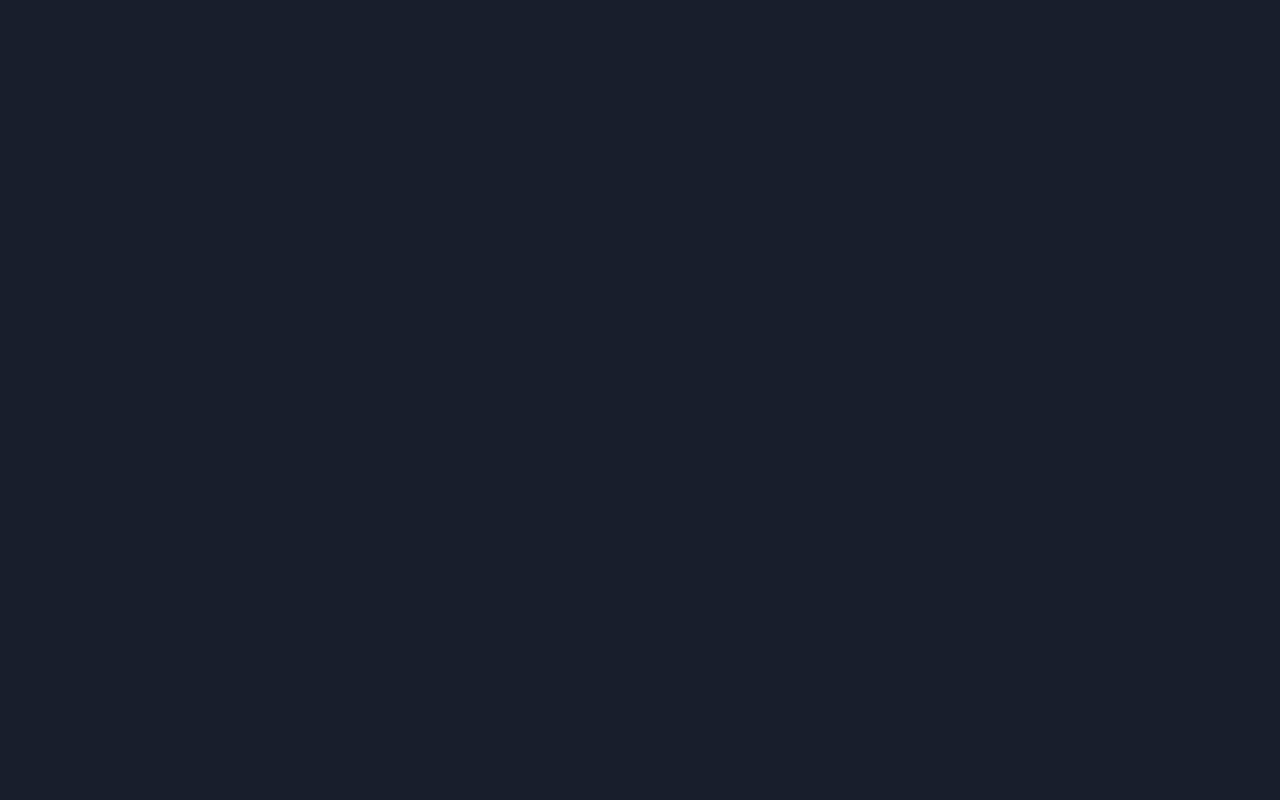
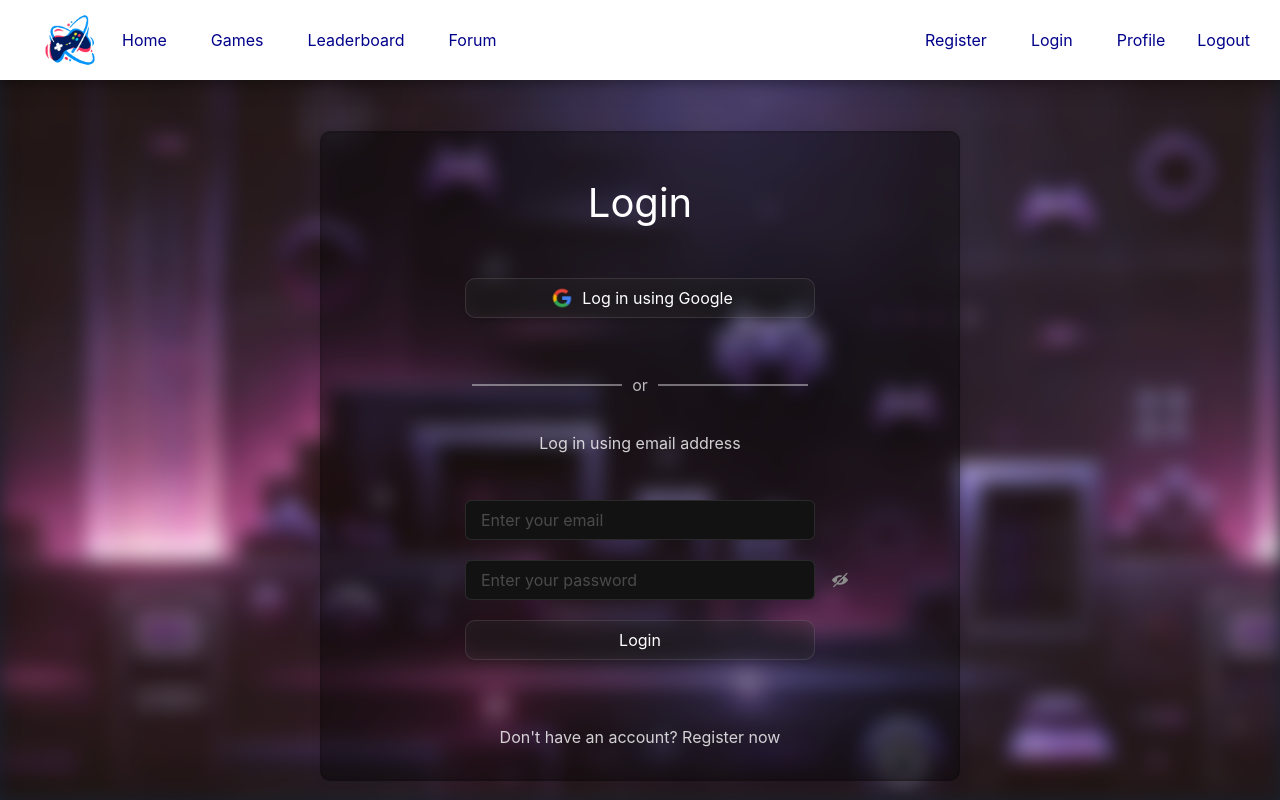
Before and after one commit to kartofki/arcade-arena, a React (Vite) app: page /login in a window 1280 px wide. Before the commit this address had no page. Built offline with nearby package versions, Linux system fonts and the light colour scheme.

Commit message:
Login form css

```diff
--- a/src/App.jsx
+++ b/src/App.jsx
@@ -7,6 +7,7 @@ import LoginPage from "./components/LoginPage";
 import NavBar from "./components/NavBar"
 import Signup from "./components/Signup";
 import AuthPage from "./components/AuthPage";
+import Login from "./components/Login";
 
 
 
@@ -18,6 +19,8 @@ function App() {
         <Routes>
           <Route path="/" element={<Home />} />
           <Route path="/auth" element={<AuthPage />} />
+          <Route path="/register" element={<Signup />} />
+          <Route path="/login" element={<Login />} />
           <Route path="/snake" element={<Snake />} />
           <Route path="/tetris" element={<Tetris />} />
         </Routes>
--- a/src/components/AuthPage.jsx
+++ b/src/components/AuthPage.jsx
@@ -11,7 +11,6 @@ const AuthPage = () => {
   return (
   <>
   {isLoggedIn ? <Login /> : <Signup />}
-  <GoogleAuth />
   </>
   )
 }
--- a/src/components/GoogleAuth.jsx
+++ b/src/components/GoogleAuth.jsx
@@ -2,7 +2,7 @@ import React from 'react'
 
 const GoogleAuth = () => {
   return (
-    <div><h1>Login with Google</h1></div>
+    <div><h1></h1></div>
   )
 }
 
--- a/src/components/Home.jsx
+++ b/src/components/Home.jsx
@@ -11,8 +11,8 @@ const Home = () => {
         <div className="bgText">
         <img className="frontText" src="../public/assets/textt.png"/>
         <div className="buttonsContainer">
-        <Link to="/signup"><button>Sign Up</button></Link>
-        <Link to="/auth"><button>Log In</button></Link>
+        <Link to="/register"><button>Sign Up</button></Link>
+        <Link to="/login"><button>Log In</button></Link>
         </div>
         </div>
       </div>
--- a/src/components/Login.jsx
+++ b/src/components/Login.jsx
@@ -1,30 +1,80 @@
 import { useState } from "react"
 import React from 'react'
-
+import NavBar from './NavBar'
+import { ViewIcon, ViewOffIcon } from '@chakra-ui/icons';
+import useSignupWithEmailAndPassword from '../hooks/useSignupWithEmailAndPassword';
+import { Link } from "react-router-dom";
 
 const Login = () => {
 
+    const { loading, error, signup } = useSignupWithEmailAndPassword();
     const [inputs, setInputs] = useState({
         email: "",
         password: "",
     })
 
 
+    const [showPassword, setShowPassword] = useState(false);
+
+    const handlePasswordVisibility = (e) => {
+      e.preventDefault();
+      setShowPassword(!showPassword);
+    };
+
+    const handleSubmit = (e) => {
+      e.preventDefault();
+      signup(inputs);
+    };
+
     return (
       <>
-    <form className="add-form login">
-    <div className="form-control">
-        <label>Email *</label>
-        <input onChange={(e) => setInputs({...inputs, email: e.target.value})} type="text" name="email" placeholder="Enter your email" />
+      <NavBar />
+      <div className="signupScreen">
+          <div className="formContainer">
+              <h1 className="authH1">Login</h1>
+              <button className="google-login">
+              <img src="../public/assets/googleLogo.webp" alt="Google Logo"/>
+              Log in using Google
+          </button>
+          {/*separator*/}
+              <div className="separator"><div className="hr"></div><span>or</span><div className="hr"></div></div>
+              <p className="already2">Log in using email address</p>
+        <form className="add-form login" onSubmit={handleSubmit}>
+          <div className="field input-field">
+            <input
+              onChange={(e) => setInputs({ ...inputs, email: e.target.value })}
+              value={inputs.email}
+              type="text"
+              name="email"
+              placeholder="Enter your email"
+            />
           </div>
-    <div className="form-control">
-        <label>Password *</label>
-        <input onChange={(e) => setInputs({...inputs, password: e.target.value})} type="password" name="password" placeholder="Enter your password" />
+          <div className="passContainer">
+          <div className="field input-field">
+            <input
+              onChange={(e) => setInputs({ ...inputs, password: e.target.value })}
+              value={inputs.password}
+              type={showPassword ? "text" : "password"}
+              name="password"
+              placeholder="Enter your password"
+            />
+            <button className="eye-icon" onClick={handlePasswordVisibility}>
+              {showPassword ? <ViewIcon /> : <ViewOffIcon />}
+            </button>
           </div>
-    <button type="submit">Login</button>
+          </div>
+          {error && <div className="error">{error.message}</div>}
+          <button className="signupBtn" type="submit" disabled={loading}>
+            {loading ? 'Logging in...' : 'Login'}
+          </button>
+
         </form>
+        <p className="already">Don't have an account? <Link to="/register"><a>Register now</a></Link></p>
+        </div>
+        </div>
       </>
-  )
-}
+    );
+  };
+
 
 export default Login
--- a/src/components/Signup.jsx
+++ b/src/components/Signup.jsx
@@ -3,6 +3,7 @@ import { ViewIcon, ViewOffIcon } from '@chakra-ui/icons';
 import useSignupWithEmailAndPassword from '../hooks/useSignupWithEmailAndPassword';
 import { useNavigate } from 'react-router-dom';
 import NavBar from './NavBar'
+import { Link } from 'react-router-dom';
 
 
 const Signup = () => {
@@ -41,7 +42,7 @@ const Signup = () => {
         </button>
         {/*separator*/}
             <div className="separator"><div className="hr"></div><span>or</span><div className="hr"></div></div>
-            <p className="already2">Log in using email address</p>
+            <p className="already2">Sign up using email address</p>
       <form className="add-form login" onSubmit={handleSubmit}>
         <div className="field input-field">
           <input
@@ -90,7 +91,8 @@ const Signup = () => {
         </button>
 
       </form>
-      <p className="already">Already have an account? <a>Log In</a></p>
+      <p className="already">Already have an account? <Link to="/login"><a>Log In</a></Link></p>
+
       </div>
       </div>
     </>
--- a/src/components/games/snake/Snake.jsx
+++ b/src/components/games/snake/Snake.jsx
@@ -118,11 +118,11 @@ const App = () => {
     context.setTransform(SCALE, 0, 0, SCALE, 0, 0);
 
     // Draw background
-    context.fillStyle = "#e8e8e8";
+    context.fillStyle = "#3d3d3d";
     context.fillRect(0, 0, CANVAS_SIZE[0], CANVAS_SIZE[1]);
 
     // Draw grid
-    context.strokeStyle = "#c2bebe";
+    context.strokeStyle = "#1f1e1e";
     context.lineWidth = 0.01;
     for (let x = 0; x < CANVAS_SIZE[0] / SCALE; x++) {
       for (let y = 0; y < CANVAS_SIZE[1] / SCALE; y++) {
@@ -151,6 +151,9 @@ const App = () => {
   return (
     <>
     <NavBar />
+
+    <div className="snakeScreen">
+        <div className="snakeContainer">
     <div
       role="button"
       tabIndex="0"
@@ -194,6 +197,8 @@ const App = () => {
         Restart Game
       </button>}
     </div>
+    </div>
+    </div>
     </>
   );
 };
--- a/src/index.css
+++ b/src/index.css
@@ -205,7 +205,7 @@ body {
     color: white;
     border: 2px solid rgba(0, 0, 0, 0.1);
     position: absolute;
-    top: 430%;
+    top: 570%;
     left: 50%;
     transform: translate(-50%, -50%);
     z-index: 2;
@@ -365,3 +365,52 @@ body {
         margin-bottom: -70px;
         color: rgba(255, 255, 255, 0.8);
       }
+
+
+      /* snake */
+
+      .snakeScreen::before {
+        content: "";
+  position: absolute;
+  top: 0;
+  left: 0;
+  width: 100vw;
+  height: 100vh;
+  background-image: url('../public/assets/homebg.webp');
+  background-repeat: no-repeat;
+  background-attachment: fixed;
+  background-size: cover;
+  filter: blur(10px); /* Blurring the background image */
+  z-index: -1; /* Ensuring the background image is behind the content */
+        }
+
+
+
+.snakeContainer{
+
+    z-index: 1;
+    filter: blur(0px);
+    -webkit-filter: blur(0px);
+    background-color: rgb(0,0,0);
+    background-color: rgba(0,0,0, 0.4); /* Black w/opacity/see-through */
+    position: relative; /* Ensure the bgText is above the pseudo-element */
+    padding: 20px;
+    border-radius: 10px; /* Optional styling */
+    box-shadow: 0 0 10px rgba(0,0,0,0.1); /* Optional styling */
+    color: white;
+    border: 2px solid rgba(0, 0, 0, 0.1);
+    position: absolute;
+    top: 570%;
+    left: 30%;
+    transform: translate(-50%, -50%);
+    z-index: 2;
+    width: 50%;
+    height: 650px;
+    padding: 20px;
+    display: flex;
+    justify-content: space-between;
+    align-items: center;
+    flex-direction: column;
+    text-align: center;
+
+}
```
Lines whose indentation alone changed are shown as unchanged.
